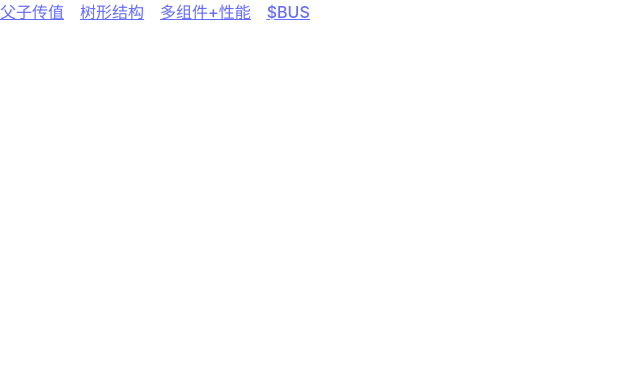
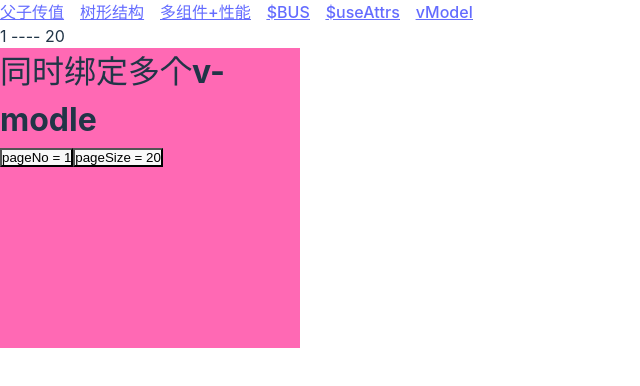
Before and after one commit to Ankera/study-vue3, a Vue app: page /vModel in a window 1280 px wide. Before the commit this address had no page. Shown: the top 386 px of the page, without its empty margins (0-640 px from the left). Built offline with nearby package versions, Linux system fonts and the light colour scheme.

Commit message:
feat: 同时绑定多个v-modle

```diff
--- a/src/App.vue
+++ b/src/App.vue
@@ -8,6 +8,8 @@
     <span class="item"><router-link to="/tree">树形结构</router-link></span>
     <span class="item"><router-link to="/components">多组件+性能</router-link></span>
     <span class="item"><router-link to="/eventBus">$BUS</router-link></span>
+    <span class="item"><router-link to="/useAttrs">$useAttrs</router-link></span>
+    <span class="item"><router-link to="/vModel">vModel</router-link></span>
 
     <router-view></router-view>
   </div>
--- /dev/null
+++ b/src/components/useAttrs/index.vue
@@ -0,0 +1,17 @@
+<!-- 作者: 余亚勇 -->
+<!-- 创建时间: 2023-09-02 11:56:20 -->
+<!-- 模块主要作用:  -->
+
+<template>
+  <div>
+    useAttrs
+  </div>
+</template>
+
+<script setup lang='ts'>
+
+</script>
+
+<style scoped>
+
+</style>
--- /dev/null
+++ b/src/components/vModel/child1.vue
@@ -0,0 +1,34 @@
+<!-- 作者: 余亚勇 -->
+<!-- 创建时间: 2023-09-02 12:08:48 -->
+<!-- 模块主要作用:  -->
+
+<template>
+  <div class="child">
+    <h1>同时绑定多个v-modle</h1>
+    <button @click="handler">pageNo = {{pageNo}}</button>
+    <button @click='handler2'>pageSize = {{ pageSize }}</button>
+  </div>
+</template>
+
+<script setup lang='ts'>
+
+const props = defineProps(['pageNo', 'pageSize'])
+
+const $emit = defineEmits(['update:pageNo', 'update:pageSize'])
+
+const handler = () => {
+    $emit('update:pageNo', props.pageNo + 2)
+}
+
+const handler2 = () => {
+    $emit('update:pageSize', props.pageSize + 3)
+}
+</script>
+
+<style scoped>
+.child {
+    width: 300px;
+    height: 300px;
+    background-color: hotpink;
+}
+</style>
--- /dev/null
+++ b/src/components/vModel/index.vue
@@ -0,0 +1,21 @@
+<!-- 作者: 余亚勇 -->
+<!-- 创建时间: 2023-09-02 12:08:31 -->
+<!-- 模块主要作用:  -->
+
+<template>
+  <div>
+    <p>{{pageNo}} ---- {{pageSize}}</p>
+    <Child1 v-model:pageNo="pageNo" v-model:pageSize="pageSize" />
+  </div>
+</template>
+
+<script setup lang='ts'>
+import Child1 from './child1.vue'
+import { ref } from 'vue'
+const pageNo = ref(1)
+const pageSize = ref(20)
+</script>
+
+<style scoped>
+
+</style>
--- a/src/router/index.ts
+++ b/src/router/index.ts
@@ -3,6 +3,8 @@ import TreeParent from '../components/tree/TreeParent.vue';
 import ParentSon from '../components/parentSon/index.vue';
 import ComponentsIndex from '../components/components/Index.vue'
 import EventBus from '../components/eventBus/index.vue'
+import UseAttrs from '../components/useAttrs/index.vue'
+import VModel from '../components/vModel/index.vue'
 
 const router = createRouter({
     history: createWebHistory(),
@@ -42,6 +44,16 @@ const router = createRouter({
         name: "eventBus",
         component: EventBus,
       },
+      {
+        path: "/useAttrs",
+        name: "useAttrs",
+        component: UseAttrs,
+      },
+      {
+        path: "/vModel",
+        name: "vModel",
+        component: VModel,
+      },
     ],
   });
 
```
